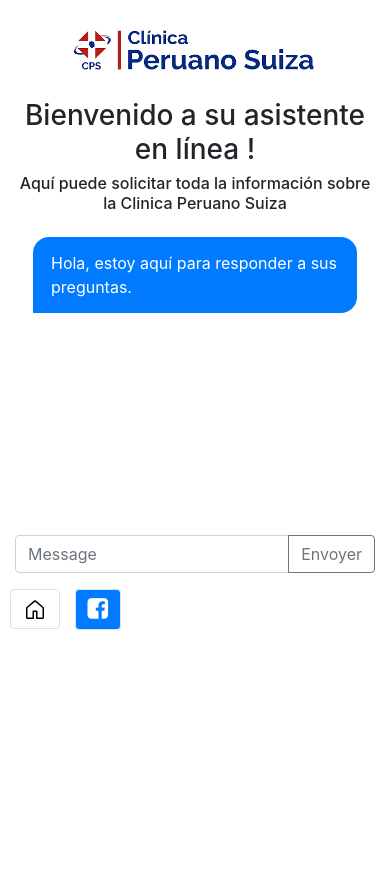
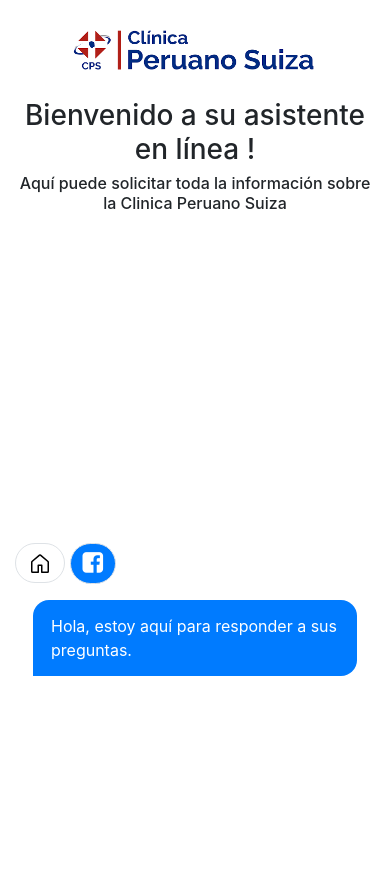
Before and after one commit to NitValen/chatbot_clinica, a Flask app: page / in a window 390 px wide. Shown: the top 870 px of the page. Before the commit the page ends 630 px from the top, so only its background shows below. Run offline with Flask 2, Linux system fonts and the light colour scheme; some libraries are stand-ins or nearby versions.

Commit message:
Update index.html

```diff
--- a/templates/index.html
+++ b/templates/index.html
@@ -1,5 +1,3 @@
-
-
 <!doctype html>
 <html lang="en">
    <head>
@@ -87,7 +85,15 @@
             </div>
          </div>
          <div class="row">
-            <div class="col-md-2"></div>
+            <div class="col-md-2">
+               <br><br><br><br><br><br><br><br><br><br><br><br><br>
+               <button onclick="window.open('https://cps.com.pe/');" type="button" class="btn btn-default border" style="margin-top:10px;border-radius:100px">
+                  <img src="static/images/home.svg"></span>
+               </button>
+               <button onclick="window.open('https://www.facebook.com/clinica.peruanosuiza/');" type="button" class="btn btn-primary border" style="margin-top:10px;border-radius:100px">
+                  <i class="fa fa-facebook-square" style="font-size:24px"></i>
+               </button>
+            </div>
             <div class="col-md-8">
                <div id="chatbox">
                   <div class="bubbleWrapper">
@@ -108,12 +114,6 @@
             </div>
          </div>
       </div>
-      <button onclick="window.open('https://cps.com.pe/');" type="button" class="btn btn-default border" style="margin-left:10px;">
-      <img src="static/images/home.svg"></span>
-      </button>
-      <button onclick="window.open('https://www.facebook.com/clinica.peruanosuiza/');" type="button" class="btn btn-primary border" style="margin-left:10px">
-      <i class="fa fa-facebook-square" style="font-size:24px"></i>
-      </button>
       <script>
          var _0x2d7c=['#chatbox','which','#textInput','/get','message','val','smooth','get','scrollIntoView','\x22><div\x20class=\x22inlineContainer\x20other\x22><div\x20class=\x22otherBubble\x20other\x20bg-primary\x22>','done','</div></div></div>','keypress','<div\x20class=\x22bubbleWrapper\x22><div\x20class=\x22inlineContainer\x20own\x22><div\x20class=\x22ownBubble\x20own\x20bg-secondary\x22>','append','escape'];(function(_0x4f4e54,_0x2d7c23){var _0x508a4a=function(_0x1a67c9){while(--_0x1a67c9){_0x4f4e54['push'](_0x4f4e54['shift']());}};_0x508a4a(++_0x2d7c23);}(_0x2d7c,0x1b1));var _0x508a=function(_0x4f4e54,_0x2d7c23){_0x4f4e54=_0x4f4e54-0x0;var _0x508a4a=_0x2d7c[_0x4f4e54];return _0x508a4a;};function getBotResponse(){i++;var _0x5b836e=$(_0x508a('0x1'))['val']()[_0x508a('0xe')](),_0x2e4858=_0x508a('0xc')+_0x5b836e+_0x508a('0xa');$('#textInput')[_0x508a('0x4')](''),$(_0x508a('0xf'))[_0x508a('0xd')](_0x2e4858),$[_0x508a('0x6')](_0x508a('0x2'),{'msg':_0x5b836e})[_0x508a('0x9')](function(_0x576cdb){var _0x43c7a5='<div\x20class=\x22bubbleWrapper\x22\x20id=\x22message'+i+_0x508a('0x8')+_0x576cdb+'</div></div></div>';$(_0x508a('0xf'))[_0x508a('0xd')](_0x43c7a5),document['getElementById'](_0x508a('0x3')+i)[_0x508a('0x7')]({'block':'end','behavior':_0x508a('0x5')});});}var i=0x0;$('#textInput')[_0x508a('0xb')](function(_0x1fcdea){_0x1fcdea[_0x508a('0x0')]==0xd&&getBotResponse(i);});
       </script>
```
